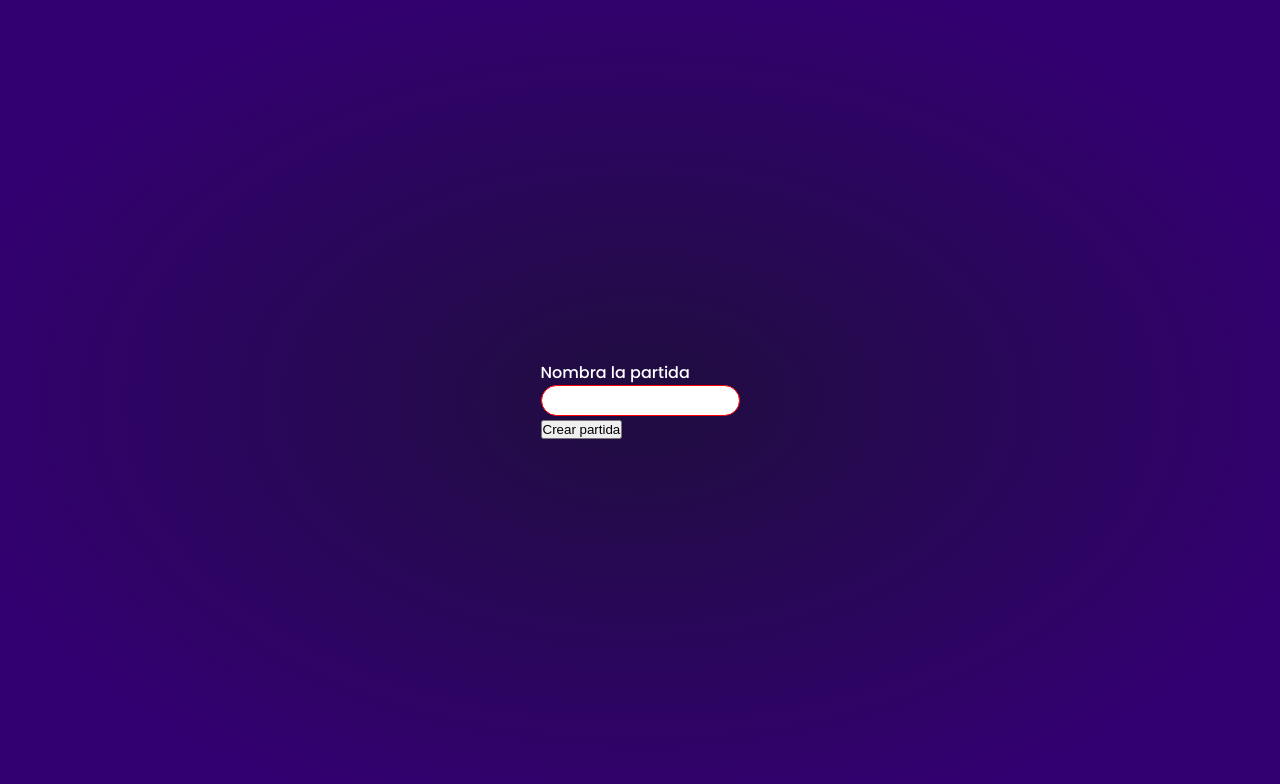
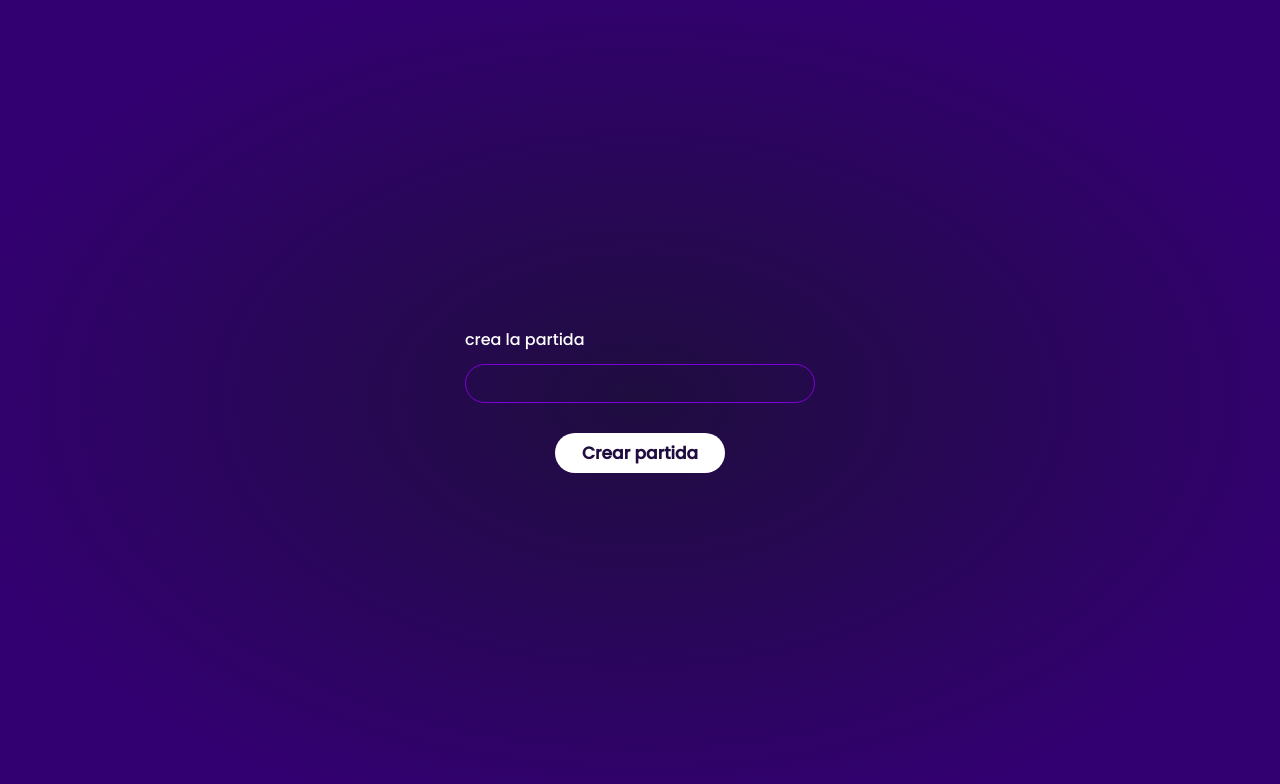
Before and after one commit to Montes01/poker-game, a React (Vite) app: page /home in a window 1280 px wide. Shown: the top 784 px of the page. Built offline with nearby package versions, Linux system fonts and the light colour scheme.

Commit message:
fix: fix home form styles. separate button and input in a component

```diff
--- a/src/assets/colors/colors.scss
+++ b/src/assets/colors/colors.scss
@@ -1,6 +1,7 @@
 //basic colors
 $base-color: #1f0d3f;
 $second-color: #330072;
+$higher-color: #8000db;
 
 //background colors
 $base-background: radial-gradient(ellipse, $base-color 0%, $second-color 80%);
--- /dev/null
+++ b/src/assets/components/Button.scss
@@ -0,0 +1,18 @@
+@import '../colors/colors.scss';
+@import '../utils/mixins.scss';
+.basic-button {
+  @include base-interactive-element {
+    background-color: white;
+    color: $base-color;
+    font-weight: 700;
+    width: 170px;
+    font-size: 17px;
+    cursor: pointer;
+  }
+
+  &:disabled {
+    background-color: $base-color;
+    color: white;
+    cursor: not-allowed;
+  }
+}
--- /dev/null
+++ b/src/assets/components/Input.scss
@@ -0,0 +1,17 @@
+@import '../colors/colors.scss';
+@import '../utils/mixins.scss';
+.basic-input {
+  @include base-interactive-element {
+    width: 100%;
+    border: $higher-color 1px solid;
+    font-size: 15px;
+    background-color: transparent;
+    color: white;
+  }
+}
+.input-with-label {
+  display: flex;
+  flex-direction: column;
+  gap: 12px;
+  width: 100%;
+}
--- a/src/assets/components/home.scss
+++ b/src/assets/components/home.scss
@@ -1,18 +1,17 @@
 @import '../utils/mixins.scss';
+@import '../colors/colors.scss';
 .home-page-wrapper {
   display: flex;
   flex-direction: column;
   align-items: center;
   justify-content: center;
 }
-.input-with-label {
+
+
+.base-form {
   display: flex;
+  align-items: center;
   flex-direction: column;
+  gap: 30px;
+  width: 350px;
 }
-
-.basic-input {
-  @include base-input {
-    width: 100%;
-    border: red 1px solid;
-  };
-}
--- a/src/assets/utils/mixins.scss
+++ b/src/assets/utils/mixins.scss
@@ -1,4 +1,4 @@
-@mixin base-input {
+@mixin base-interactive-element {
   padding: 7px 10px;
   border-radius: 25px;
   outline: none;
--- /dev/null
+++ b/src/components/atoms/Button.tsx
@@ -0,0 +1,19 @@
+import '../../assets/components/button.scss'
+interface Props {
+  content: string
+  onClick?: () => void
+  disabled?: boolean
+  submit?: boolean
+}
+export default function Button({ content, onClick, disabled, submit }: Props) {
+  return (
+    <button
+      className="basic-button"
+      type={submit ? 'submit' : 'button'}
+      onClick={onClick}
+      disabled={disabled ?? false}
+    >
+      {content}
+    </button>
+  )
+}
--- /dev/null
+++ b/src/components/atoms/Input.tsx
@@ -0,0 +1,44 @@
+import '../../assets/components/Input.scss'
+interface Props {
+  label?: string
+  type:
+    | 'text'
+    | 'password'
+    | 'email'
+    | 'number'
+    | 'date'
+    | 'time'
+    | 'file'
+    | 'checkbox'
+    | 'radio'
+    | 'color'
+    | 'range'
+    | 'search'
+    | 'tel'
+    | 'url'
+    | 'week'
+    | 'month'
+  onChange?: (event: React.ChangeEvent<HTMLInputElement>) => void
+  placeholder?: string
+  name: string
+}
+export default function Input({
+  label,
+  type,
+  onChange,
+  placeholder,
+  name,
+}: Props) {
+  return (
+    <label className="input-with-label">
+      {label}
+      <input
+        className="basic-input"
+        name={name}
+        type={type}
+        onChange={onChange}
+        placeholder={placeholder}
+      />
+    </label>
+  )
+}
--- a/src/components/pages/Home..tsx
+++ b/src/components/pages/Home..tsx
@@ -1,4 +1,6 @@
 import '../../assets/components/home.scss'
+import Button from '../atoms/Button'
+import Input from '../atoms/Input'
 export default function Home() {
   const handleSubmit = (e: React.FormEvent<HTMLFormElement>) => {
     e.preventDefault()
@@ -7,11 +9,8 @@ export default function Home() {
   return (
     <main className="page-wrapper home-page-wrapper">
       <form onSubmit={handleSubmit} className="base-form">
-        <label className="input-with-label">
-          Nombra la partida
-          <input className="basic-input" type="text" />
-        </label>
-        <button>Crear partida</button>
+        <Input name="room-name" type="text" label="crea la partida" />
+        <Button content="Crear partida" submit />
       </form>
     </main>
   )
--- a/src/global.scss
+++ b/src/global.scss
@@ -5,11 +5,11 @@
   box-sizing: border-box;
   margin: 0;
   padding: 0;
+  font-family: $font-base;
 }
 #root {
   height: 100vh;
   width: 100vw;
-  font-family: $font-base;
   display: flex;
   color: white;
 }
```
